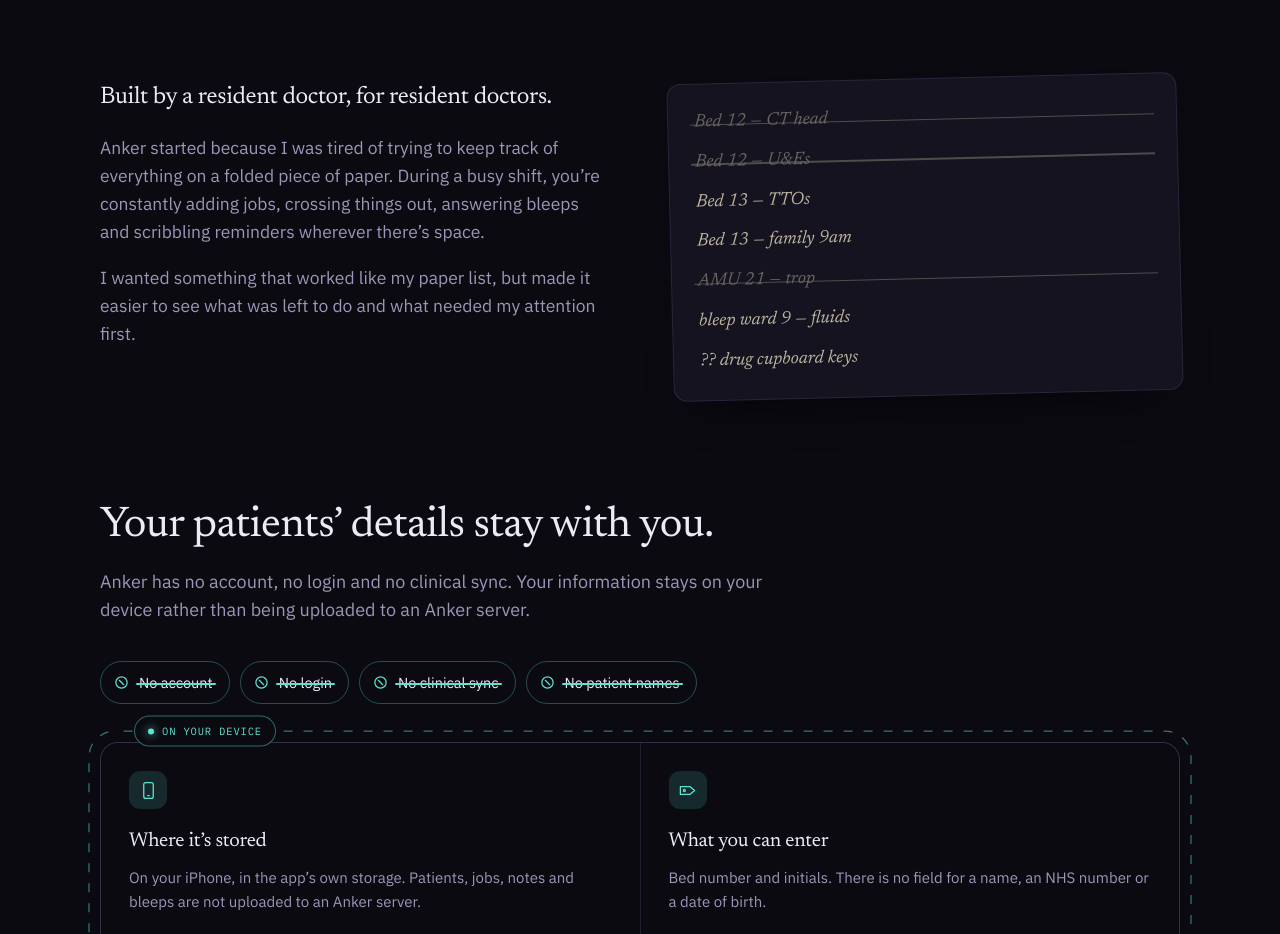
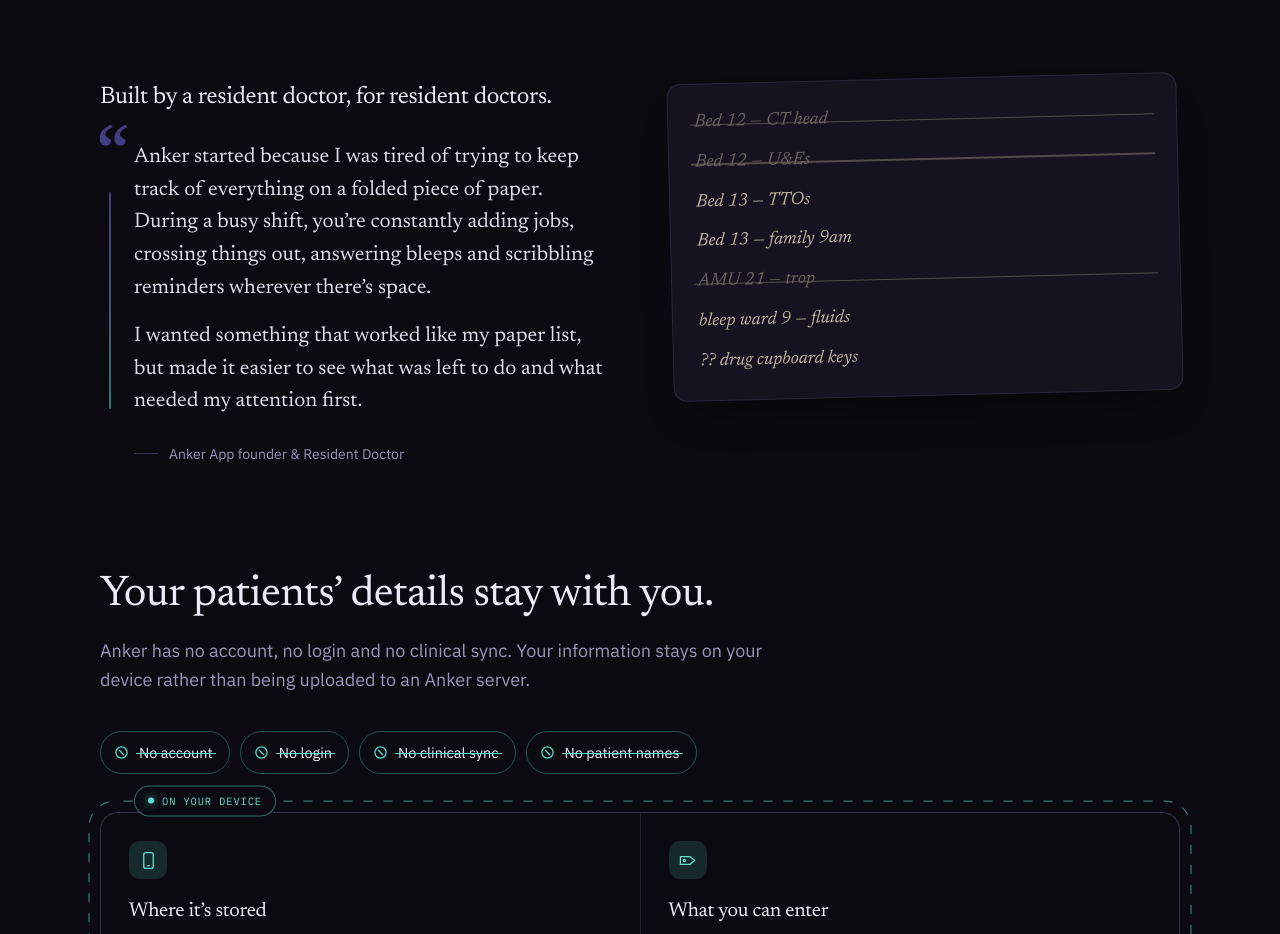
Before and after one commit to abidghani/anker, a plain HTML site: page index.html in a window 1280 px wide. Shown: the part 3980-4914 px from the top of the page. Drawn offline with Linux system fonts and the light colour scheme.

Commit message:
Set the founder's words as a quote
The story was two plain paragraphs that happened to be in the first
person, with nothing marking them as spoken. Now a figure/blockquote
with a large opening quote mark, the display serif at 21px, and a
violet-to-aqua rule running down the side.

Byline added: "Anker App founder & Resident Doctor", preceded by a short
rule in the way a credit line usually is.

Semantics match the styling — blockquote for the words, figcaption for
who said them — rather than being faked with paragraphs.

Co-Authored-By: Claude Opus 5 <noreply@anthropic.com>

```diff
--- a/index.html
+++ b/index.html
@@ -779,6 +779,40 @@ section { position: relative; }
 }
 .byline { margin-top: 20px; padding-top: 16px; border-top: 1px solid var(--line); font-size: 14px; }
 .byline span { color: var(--muted); display: block; font-size: 13px; margin-top: 2px; }
+
+/* ---------- the founder's quote ---------- */
+.quote { margin: 26px 0 0; position: relative; padding-left: 34px; }
+.quote::before {
+  content: "\201C";
+  position: absolute; left: -4px; top: -22px;
+  font-family: var(--f-display); font-size: 84px; line-height: 1;
+  color: var(--accent); opacity: .5;
+}
+.quote::after {
+  content: ""; position: absolute; left: 9px; top: 50px; bottom: 56px;
+  width: 2px; border-radius: 2px;
+  background: linear-gradient(to bottom, var(--accent), var(--aqua));
+  opacity: .5;
+}
+.quote blockquote { margin: 0; display: grid; gap: 16px; }
+.quote blockquote p {
+  margin: 0;
+  font-family: var(--f-display); font-size: 21px; line-height: 1.55;
+  color: var(--fg); opacity: .94;
+}
+.quote figcaption {
+  margin-top: 24px; display: flex; align-items: center; gap: 11px;
+  font-size: 14px; color: var(--muted);
+}
+.quote figcaption::before {
+  content: ""; width: 24px; height: 1px; flex: none; background: var(--line-firm);
+}
+@media (max-width: 560px) {
+  .quote { padding-left: 24px; }
+  .quote::before { font-size: 66px; left: -2px; top: -16px; }
+  .quote blockquote p { font-size: 19px; }
+  .quote::after { left: 5px; }
+}
 
 /* ---------- privacy ---------- */
 
@@ -1205,8 +1239,13 @@ footer { border-top: 1px solid var(--line); padding-block: 36px 48px; }
     <div class="origin">
       <div>
         <h2>Built by a resident doctor, for resident doctors.</h2>
-        <p>Anker started because I was tired of trying to keep track of everything on a folded piece of paper. During a busy shift, you&rsquo;re constantly adding jobs, crossing things out, answering bleeps and scribbling reminders wherever there&rsquo;s space.</p>
-        <p>I wanted something that worked like my paper list, but made it easier to see what was left to do and what needed my attention first.</p>
+        <figure class="quote">
+          <blockquote>
+            <p>Anker started because I was tired of trying to keep track of everything on a folded piece of paper. During a busy shift, you&rsquo;re constantly adding jobs, crossing things out, answering bleeps and scribbling reminders wherever there&rsquo;s space.</p>
+            <p>I wanted something that worked like my paper list, but made it easier to see what was left to do and what needed my attention first.</p>
+          </blockquote>
+          <figcaption>Anker App founder &amp; Resident Doctor</figcaption>
+        </figure>
       </div>
       <div class="origin-paper" aria-hidden="true">
         <span class="paper-line struck">Bed 12 &mdash; CT head</span>
```
